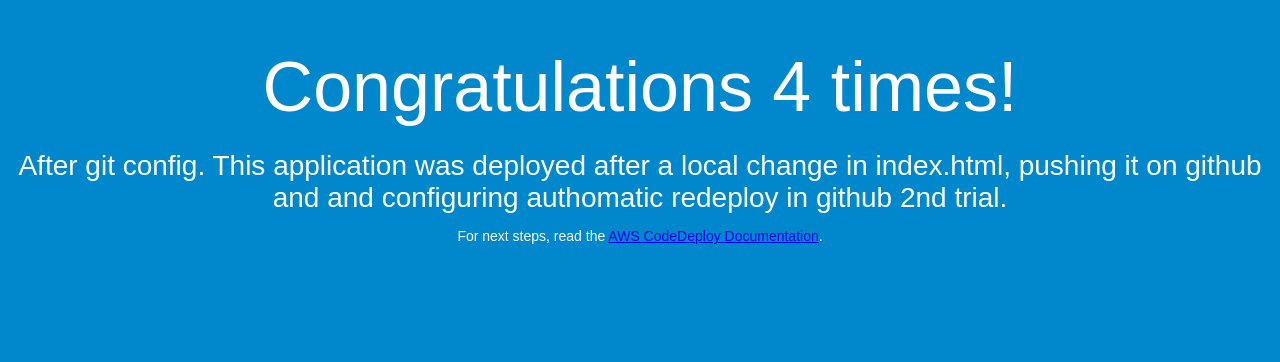
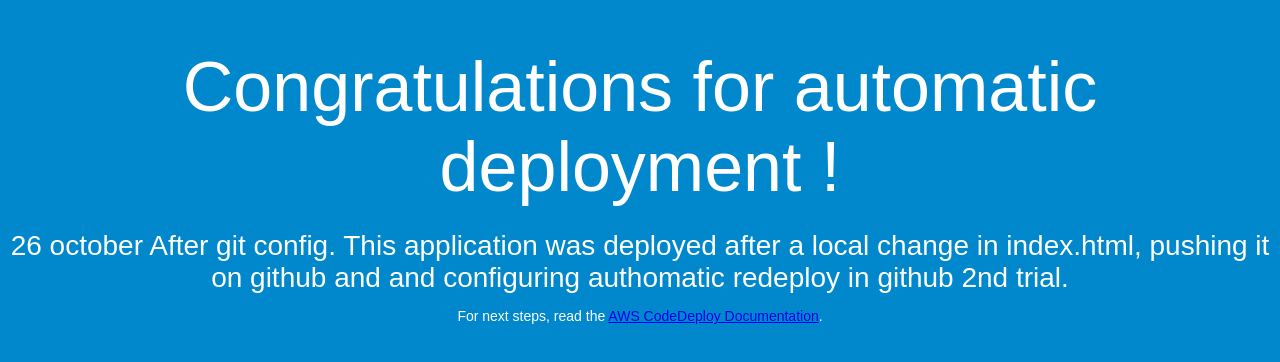
Before and after one commit to csrsfn/CodeDeployGitHubDemo, a plain HTML site: page index.html in a window 1280 px wide. Drawn offline with Linux system fonts and the light colour scheme.

Commit message:
Changing code for demo

```diff
--- a/index.html
+++ b/index.html
@@ -26,8 +26,8 @@
 </head>
 <body>
   <div align="center">
-    <h1>Congratulations 4 times!</h1>
-    <h2>After git config. This application was deployed after a local change in index.html, pushing it on github and and configuring authomatic redeploy in github 2nd trial.</h2>
+    <h1>Congratulations for automatic deployment !</h1>
+    <h2>26 october After git config. This application was deployed after a local change in index.html, pushing it on github and and configuring authomatic redeploy in github 2nd trial.</h2>
     <p>For next steps, read the <a href="http://aws.amazon.com/documentation/codedeploy">AWS CodeDeploy Documentation</a>.</p>
   </div>
 </body>
```
